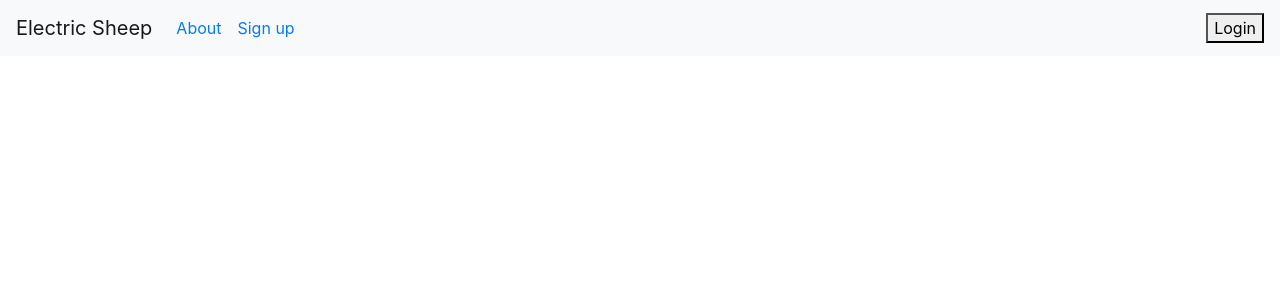
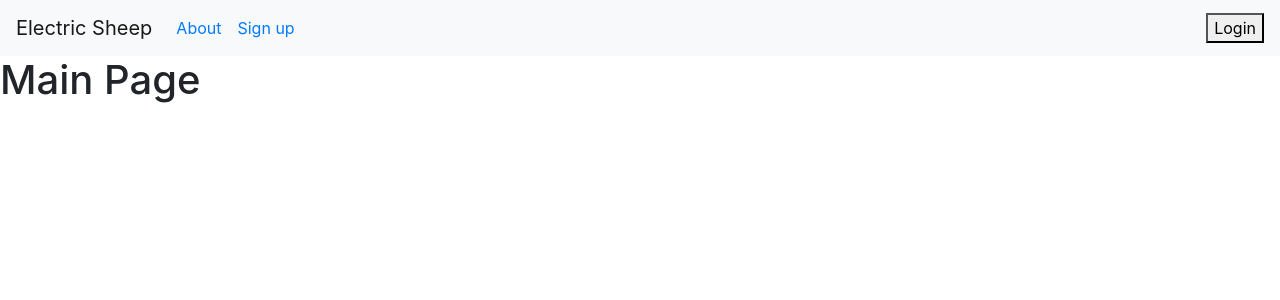
Before and after one commit to zealousAnemone/electric-sheep, a Next.js app: page / in a window 1280 px wide. Shown: the top 300 px of the page. Built offline with nearby package versions, Linux system fonts and the light colour scheme; no server answers.

Commit message:
add support for Google sign in (not working yet.)

```diff
--- a/components/Header.jsx
+++ b/components/Header.jsx
@@ -2,13 +2,9 @@
 import Navbar from 'react-bootstrap/Navbar';
 import Nav from 'react-bootstrap/Nav';
 import Link from 'next/link';
-import { useContext } from 'react';
 import { signIn, signOut, useSession } from 'next-auth/client';
 
-import UserContext from './UserContext';
-
 const Header = () => {
-  const { user, setUser } = useContext(UserContext);
   const [session, loading] = useSession();
 
   return (
--- a/package.json
+++ b/package.json
@@ -12,6 +12,7 @@
     "bootstrap": "^4.6.0",
     "next": "10.0.7",
     "next-auth": "^3.11.2",
+    "pg": "^8.5.1",
     "react": "17.0.1",
     "react-bootstrap": "^1.5.1",
     "react-dom": "17.0.1"
--- a/pages/_app.js
+++ b/pages/_app.js
@@ -1,14 +1,13 @@
 import '../styles/globals.css';
 import 'bootstrap/dist/css/bootstrap.min.css';
-import { useState } from 'react';
-import UserContext from '../components/UserContext';
+import { Provider } from 'next-auth/client';
 
 function MyApp({ Component, pageProps }) {
-  const [user, setUser] = useState(null);
+  const { session } = pageProps;
   return (
-    <UserContext.Provider value={{ user, setUser }}>
+    <Provider options={{ site: process.env.SITE }} session={session}>
       <Component {...pageProps} />
-    </UserContext.Provider>
+    </Provider>
   );
 }
 
--- a/pages/api/auth/[...nextauth].js
+++ b/pages/api/auth/[...nextauth].js
@@ -12,6 +12,10 @@ export default NextAuth({
       clientId: process.env.GITHUB_ID,
       clientSecret: process.env.GITHUB_SECRET,
     }),
+    Providers.Google({
+      clientId: process.env.GOOGLE_CLIENT_ID,
+      clientSecret: process.env.GOOGLE_CLIENT_SECRET,
+    }),
     // ...add more providers here
   ],
 
--- a/pages/index.js
+++ b/pages/index.js
@@ -1,13 +1,10 @@
-import { useContext } from 'react';
 import Header from '../components/Header';
-import UserContext from '../components/UserContext';
 
 export default function Home() {
-  const { user, setUser } = useContext(UserContext);
   return (
     <div>
       <Header />
-      <h1>{user}</h1>
+      <h1>Main Page</h1>
     </div>
   );
 }
```
